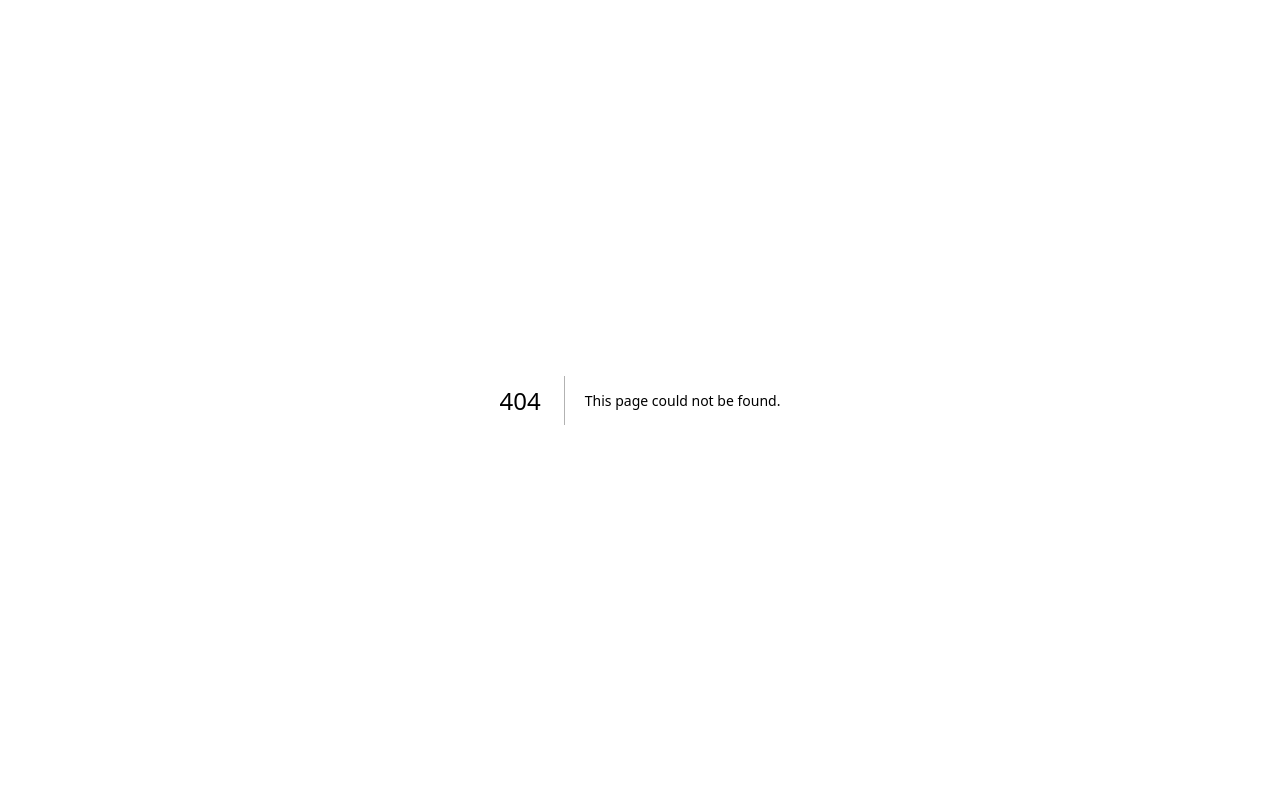
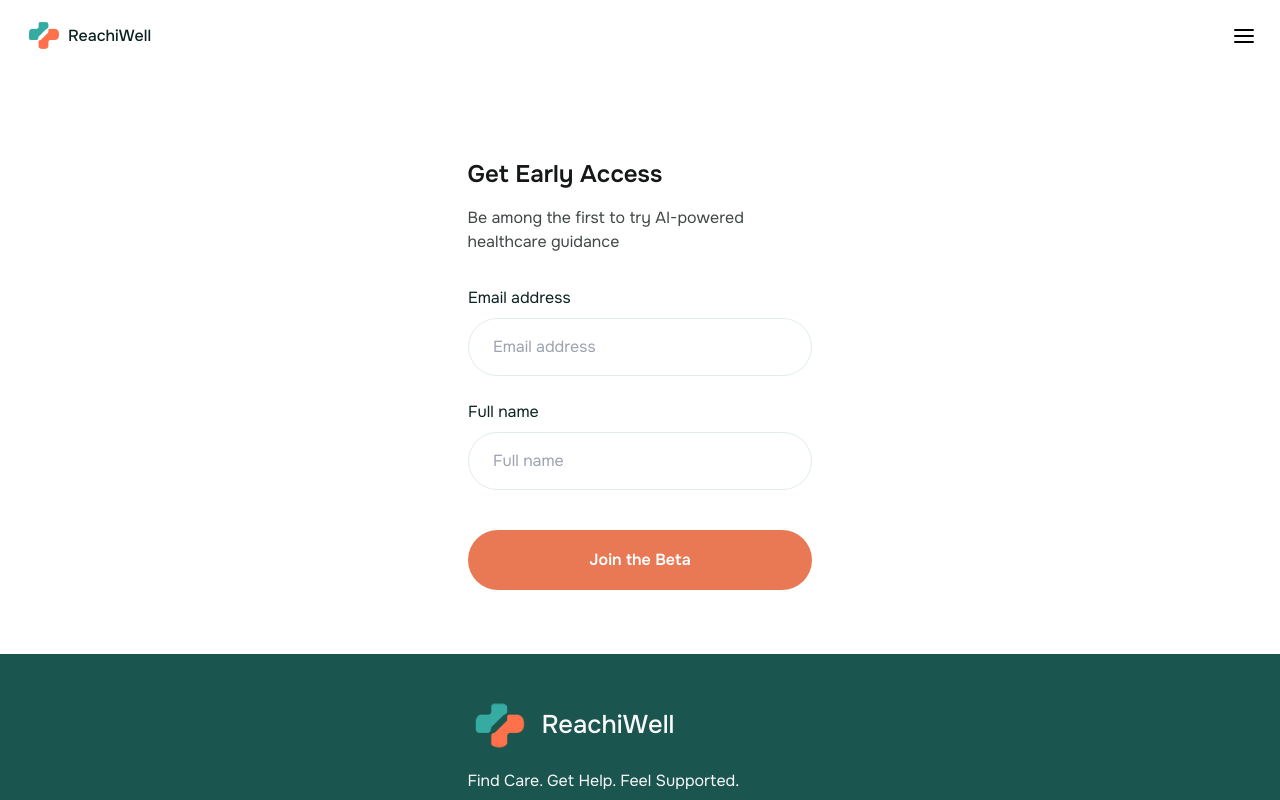
Before and after one commit to reachiwell-inc/reachiwell-frontend, a Next.js app: page /early-access in a window 1280 px wide. Before the commit this address had no page. Shown: the top 800 px of the page. Built offline with nearby package versions, Linux system fonts and the light colour scheme.

Commit message:
implement early access page

```diff
--- /dev/null
+++ b/src/app/early-access/page.tsx
@@ -0,0 +1,108 @@
+"use client";
+
+import { useState } from "react";
+import Header from "@/components/Header";
+import Footer from "@/components/Footer";
+
+export default function EarlyAccessPage() {
+  const [isMenuOpen, setIsMenuOpen] = useState(false);
+  const [email, setEmail] = useState("");
+  const [fullName, setFullName] = useState("");
+  const [isSubmitted, setIsSubmitted] = useState(false);
+
+  const scrollToSection = (sectionId: string) => {
+    const element = document.getElementById(sectionId);
+    if (element) {
+      element.scrollIntoView({ behavior: "smooth", block: "start" });
+      setIsMenuOpen(false);
+    }
+  };
+
+  const handleSubmit = (e: React.FormEvent) => {
+    e.preventDefault();
+    // Handle form submission here
+    setIsSubmitted(true);
+    // Reset after 3 seconds
+    setTimeout(() => {
+      setIsSubmitted(false);
+      setEmail("");
+      setFullName("");
+    }, 3000);
+  };
+
+  return (
+    <div className="flex flex-col w-full min-h-screen bg-white">
+      {/* Hero Section */}
+      <section className="relative w-full bg-white">
+        <Header
+          isMenuOpen={isMenuOpen}
+          setIsMenuOpen={setIsMenuOpen}
+          scrollToSection={scrollToSection}
+        />
+
+        {/* Early Access Content */}
+        <div className="flex flex-col items-center px-6 pt-[88px] pb-16">
+          <h1 className="text-[#161818] text-2xl font-semibold leading-[1.275] mb-4 w-full max-w-[345px]">
+            Get Early Access
+          </h1>
+          <p className="text-[#414747] text-base font-normal leading-normal mb-8 w-full max-w-[345px]">
+            Be among the first to try AI-powered healthcare guidance
+          </p>
+
+          {/* Form */}
+          <form onSubmit={handleSubmit} className="w-full max-w-[344px]">
+            <div className="flex flex-col gap-6">
+              {/* Email Address Field */}
+              <div className="flex flex-col gap-2">
+                <label htmlFor="email" className="text-[#0B2220] text-base font-normal leading-normal">
+                  Email address
+                </label>
+                <input
+                  id="email"
+                  type="email"
+                  value={email}
+                  onChange={(e) => setEmail(e.target.value)}
+                  placeholder="Email address"
+                  required
+                  className="w-full px-6 py-4 rounded-[30px] border border-[#E0EEEC] bg-white text-[#0B2220] text-base font-normal focus:outline-none focus:border-[#E87954] focus:ring-2 focus:ring-[#E87954]/20 placeholder:text-[#9CA3AF]"
+                />
+              </div>
+
+              {/* Full Name Field */}
+              <div className="flex flex-col gap-2">
+                <label htmlFor="fullName" className="text-[#0B2220] text-base font-normal leading-normal">
+                  Full name
+                </label>
+                <input
+                  id="fullName"
+                  type="text"
+                  value={fullName}
+                  onChange={(e) => setFullName(e.target.value)}
+                  placeholder="Full name"
+                  required
+                  className="w-full px-6 py-4 rounded-[30px] border border-[#E0EEEC] bg-white text-[#0B2220] text-base font-normal focus:outline-none focus:border-[#E87954] focus:ring-2 focus:ring-[#E87954]/20 placeholder:text-[#9CA3AF]"
+                />
+              </div>
+
+              {/* Submit Button */}
+              <button
+                type="submit"
+                className="bg-[#E87954] text-white px-6 py-4 rounded-[30px] text-base font-semibold leading-[1.275] w-full h-[60px] flex items-center justify-center hover:bg-[#d66a45] transition-colors mt-4"
+              >
+                {isSubmitted ? "Thank You!" : "Join the Beta"}
+              </button>
+            </div>
+          </form>
+
+          {isSubmitted && (
+            <p className="text-[#2D8E86] text-sm font-medium text-center mt-4">
+              We&apos;ll be in touch soon!
+            </p>
+          )}
+        </div>
+      </section>
+
+      <Footer />
+    </div>
+  );
+}
```
